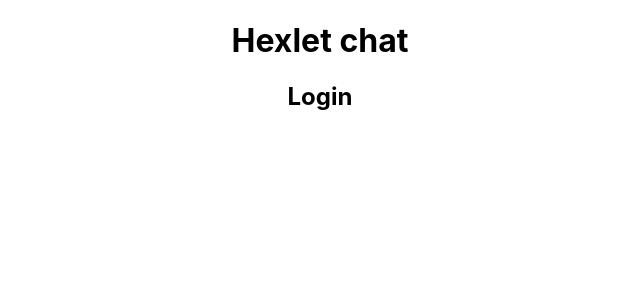
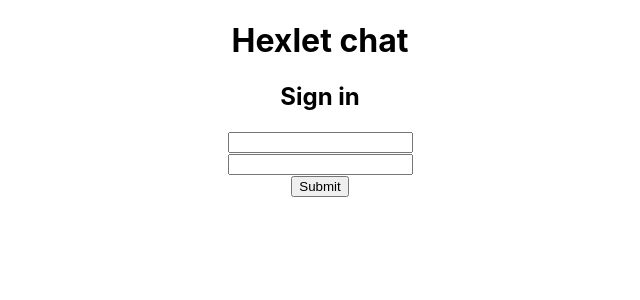
Before and after one commit to AnsGit/frontend-project-12, a React (Create React App) app in the folder frontend/: page /login in a window 1280 px wide. Shown: the top 300 px of the page, without its empty margins (320-960 px from the left). Built offline with nearby package versions, Linux system fonts and the light colour scheme.

Commit message:
feat: prepare login form; init comment form

```diff
--- /dev/null
+++ b/frontend/src/components/forms/CommentForm.jsx
@@ -0,0 +1,26 @@
+import { Formik, Form, Field } from 'formik';
+
+const CommentForm = () => (
+  <Formik
+    initialValues={{ login: '', passowrd: '' }}
+    onSubmit={({ setSubmitting }) => {
+      console.log('Form was sent');
+      setSubmitting(false);
+    }}
+  >
+    <Form>
+      <div className="form-group">
+        <Field
+          type="text"
+          name="comment"
+          className="form-control"
+          label="Comment"
+        />
+      </div>
+
+      <button type="submit">Submit</button>
+    </Form>
+  </Formik>
+);
+
+export default CommentForm;
--- /dev/null
+++ b/frontend/src/components/forms/LoginForm.jsx
@@ -0,0 +1,35 @@
+import { Formik, Form, Field } from 'formik';
+
+const LoginForm = () => (
+  <Formik
+    initialValues={{ login: '', password: '' }}
+    onSubmit={({ setSubmitting }) => {
+      console.log('Form was sent');
+      setSubmitting(false);
+    }}
+  >
+    <Form>
+      <div className="form-group">
+        <Field
+          type="text"
+          name="login"
+          className="form-control"
+          label="Login"
+        />
+      </div>
+
+      <div className="form-group">
+        <Field
+          type="password"
+          name="password"
+          className="form-control"
+          label="Password"
+        />
+      </div>
+
+      <button type="submit">Submit</button>
+    </Form>
+  </Formik>
+);
+
+export default LoginForm;
--- /dev/null
+++ b/frontend/src/components/forms/index.js
@@ -0,0 +1,4 @@
+import LoginForm from './LoginForm';
+import CommentForm from './CommentForm';
+
+export { LoginForm, CommentForm };
--- a/frontend/src/components/pages/LoginPage.jsx
+++ b/frontend/src/components/pages/LoginPage.jsx
@@ -1,5 +1,10 @@
+import { LoginForm } from '../forms';
+
 const LoginPage = () => (
-  <h2>Login</h2>
+  <>
+    <h2>Sign in</h2>
+    <LoginForm />
+  </>
 );
 
 export default LoginPage;
--- a/frontend/src/components/pages/MainPage.jsx
+++ b/frontend/src/components/pages/MainPage.jsx
@@ -3,7 +3,10 @@ import { Outlet } from 'react-router-dom';
 const MainPage = () => (
   <>
     <h1>Hexlet chat</h1>
-    <Outlet />
+
+    <div>
+      <Outlet />
+    </div>
   </>
 );
 
```
